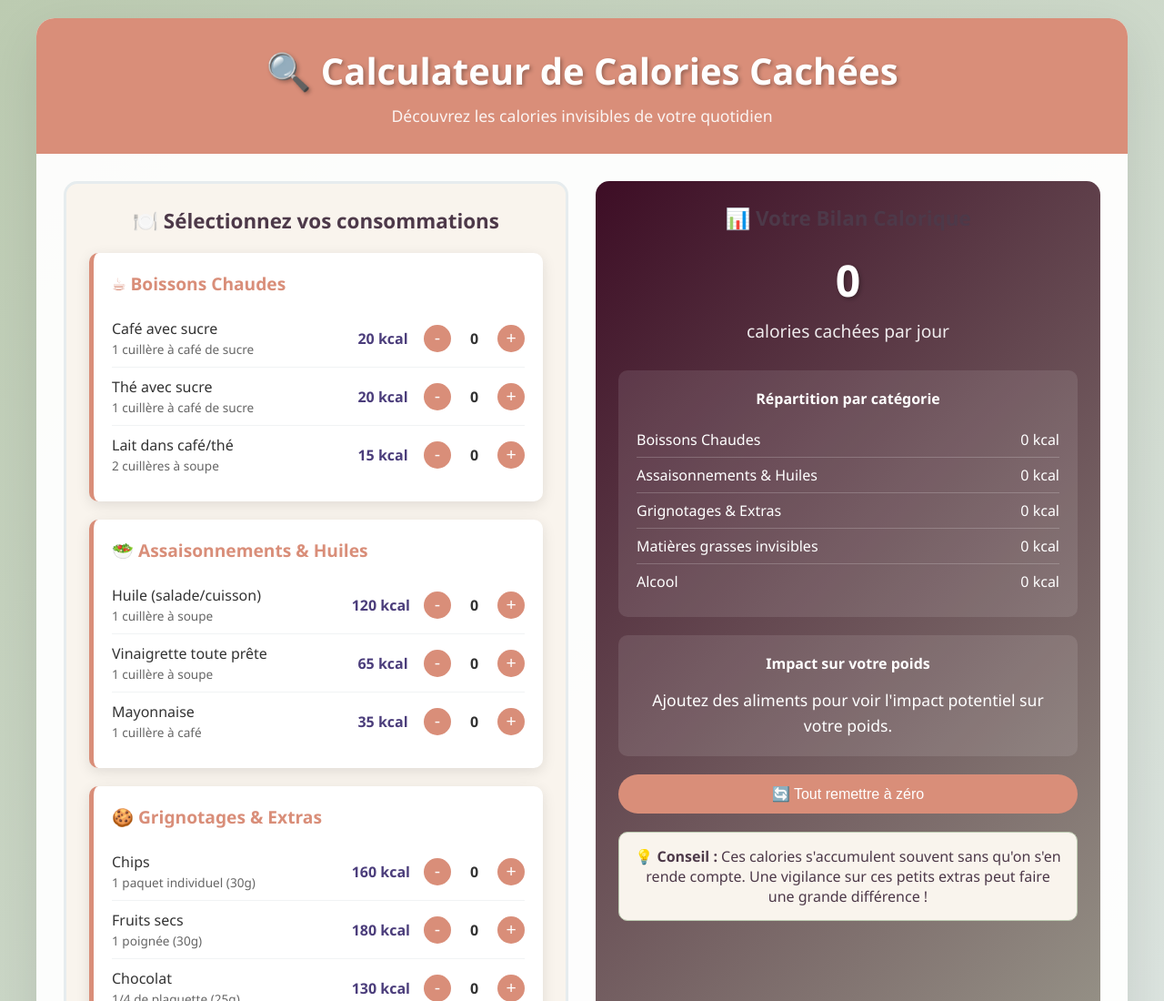
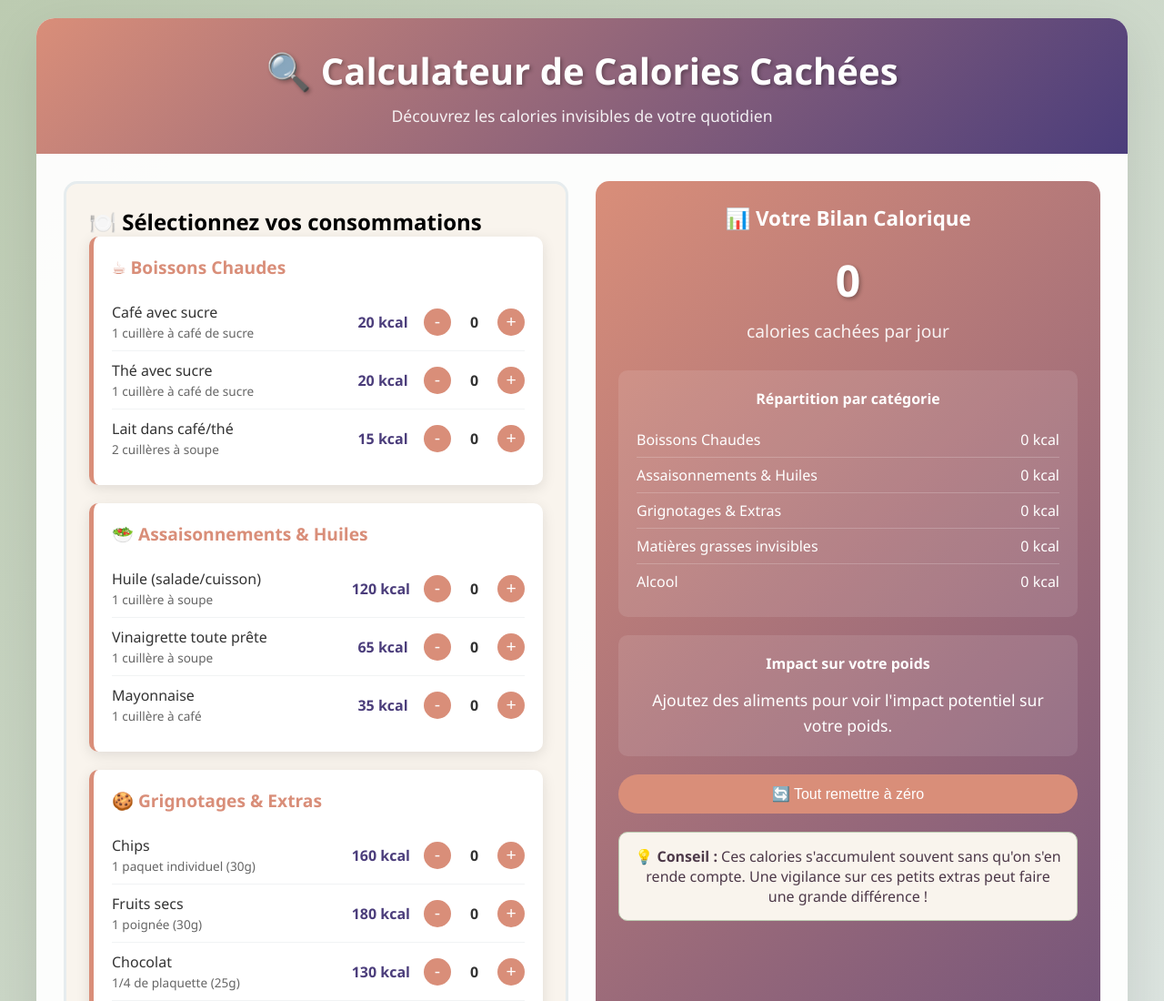
Before and after one commit to Isabise/calculateur-calories, a plain HTML site: page index.html in a window 1280 px wide. Shown: the top 1100 px of the page at 91% size. Drawn offline with Linux system fonts and the light colour scheme.

Commit message:
Update index.html

```diff
--- a/index.html
+++ b/index.html
@@ -28,7 +28,7 @@
         }
 
         .header {
-            background: #d98e79;
+            background: linear-gradient(135deg, #d98e79, #4b3d7b);
             color: white;
             padding: 30px;
             text-align: center;
@@ -59,9 +59,9 @@
             border: 3px solid #e6ecee;
         }
 
-        .section-title {
+        .summary-section .section-title {
             font-size: 1.4rem;
-            color: #4d3949;
+            color: white;
             margin-bottom: 20px;
             text-align: center;
             font-weight: 600;
@@ -162,7 +162,7 @@
         }
 
         .summary-section {
-            background: linear-gradient(135deg, #3d0d25 0%, #bccbb1 100%);
+            background: linear-gradient(135deg, #d98e79 0%, #4b3d7b 100%);
             color: white;
             border-radius: 15px;
             padding: 25px;
```
